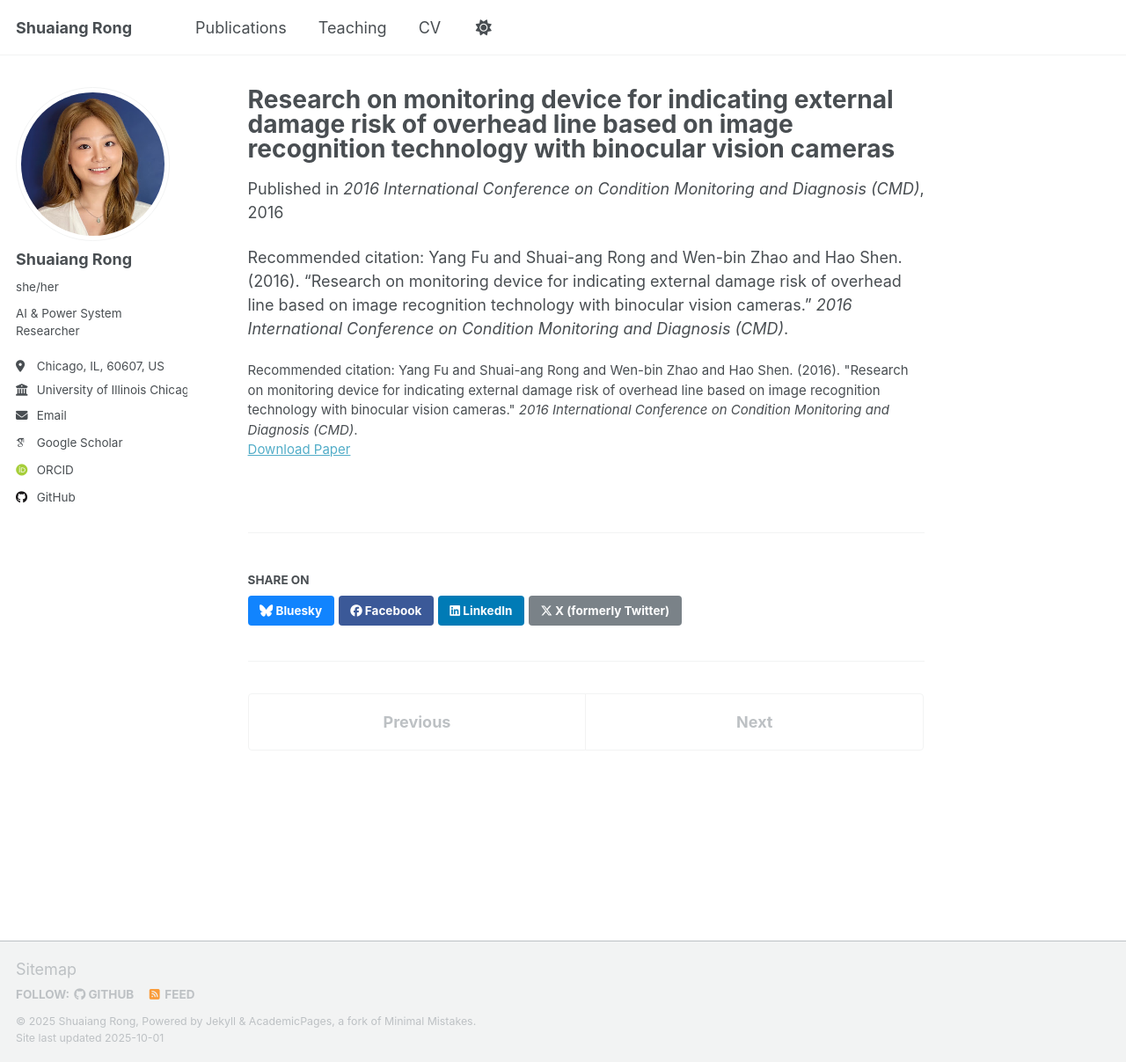
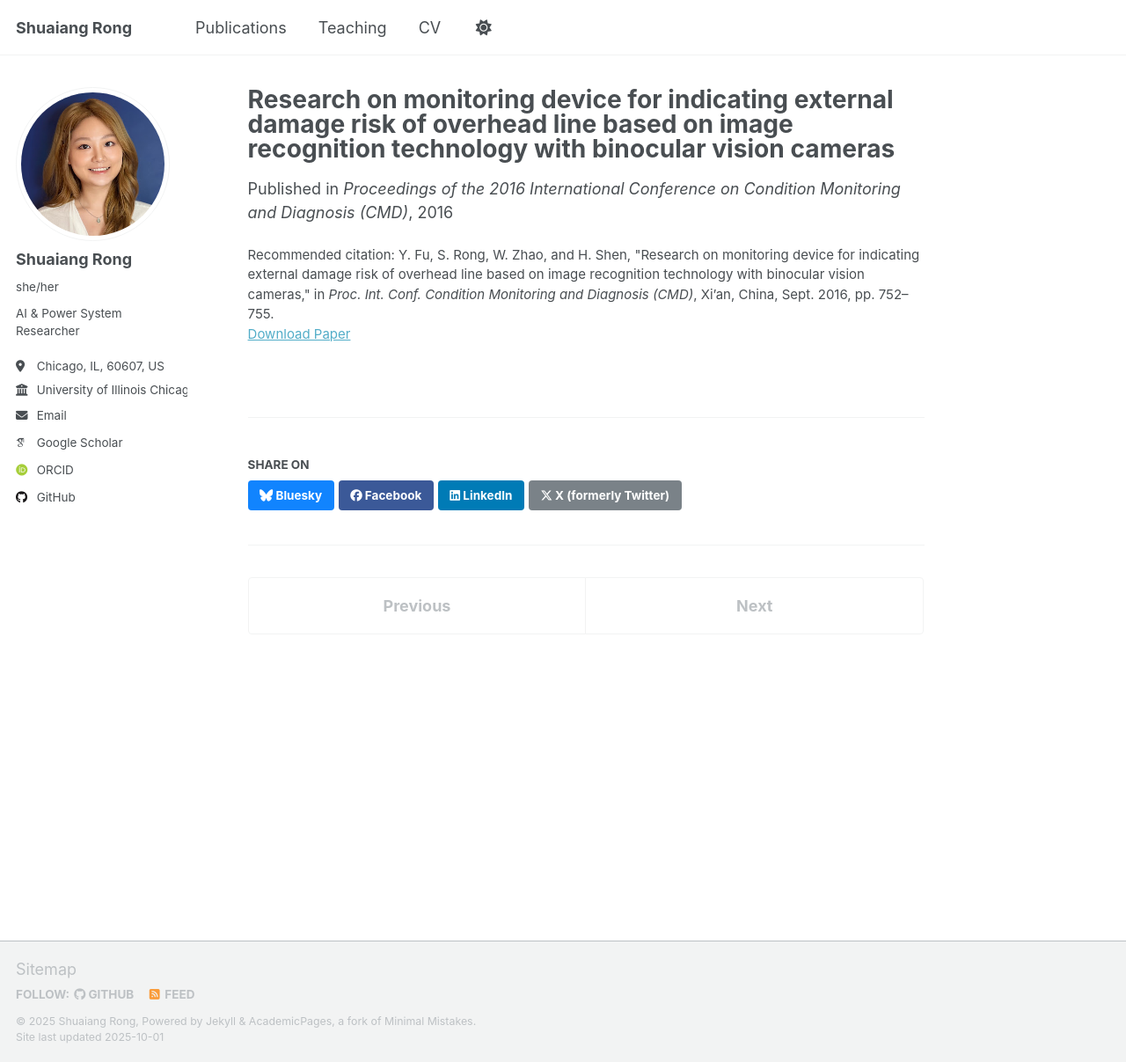
Before and after one commit to Jessica-hub/shuaiang-rong.github.io, a Jekyll site: the page built from _publications/2016-09-01-research-on-monitoring-device-for-indicating-external-damage-risk-of-overhead-line-based-on-image-recognition-technology-with-binocular-vision-cameras.md, in a window 1280 px wide and 1207 px high. Shown: the whole window at 88% size. Built offline with Jekyll 4.4.1, drawn with Linux system fonts in a browser that asks for light colours; some web fonts are replaced; a script that is not in the unit is left out.

Commit message:
Update 2016-09-01-research-on-monitoring-device-for-indicating-external-damage-risk-of-overhead-line-based-on-image-recognition-technology-with-binocular-vision-cameras.md

```diff
--- a/_publications/2016-09-01-research-on-monitoring-device-for-indicating-external-damage-risk-of-overhead-line-based-on-image-recognition-technology-with-binocular-vision-cameras.md
+++ b/_publications/2016-09-01-research-on-monitoring-device-for-indicating-external-damage-risk-of-overhead-line-based-on-image-recognition-technology-with-binocular-vision-cameras.md
@@ -3,10 +3,8 @@ title: "Research on monitoring device for indicating external damage risk of ove
 collection: publications
 permalink: /publication/2016-09-01-research-on-monitoring-device-for-indicating-external-damage-risk-of-overhead-line-based-on-image-recognition-technology-with-binocular-vision-cameras
 date: 2016-09-01
-venue: '2016 International Conference on Condition Monitoring and Diagnosis (CMD)'
-paperurl: 'http://academicpages.github.io/files/paper6.pdf'
-bibtex_url: 'http://academicpages.github.io/files/proceedings.bib'
-citation: 'Yang Fu and Shuai-ang Rong and Wen-bin Zhao and Hao Shen. (2016). "Research on monitoring device for indicating external damage risk of overhead line based on image recognition technology with binocular vision cameras." <i>2016 International Conference on Condition Monitoring and Diagnosis (CMD)</i>.'
+venue: 'Proceedings of the 2016 International Conference on Condition Monitoring and Diagnosis (CMD)'
+paperurl: 'http://jessica-hub.github.io/files/paper6.pdf'
+bibtex_url: 'http://jessica-hub.github.io/files/proceedings.bib'
+citation: 'Y. Fu, S. Rong, W. Zhao, and H. Shen, "Research on monitoring device for indicating external damage risk of overhead line based on image recognition technology with binocular vision cameras," in <i>Proc. Int. Conf. Condition Monitoring and Diagnosis (CMD)</i>, Xi’an, China, Sept. 2016, pp. 752–755.'
 ---
-
-Recommended citation: Yang Fu and Shuai-ang Rong and Wen-bin Zhao and Hao Shen. (2016). "Research on monitoring device for indicating external damage risk of overhead line based on image recognition technology with binocular vision cameras." <i>2016 International Conference on Condition Monitoring and Diagnosis (CMD)</i>.
```
